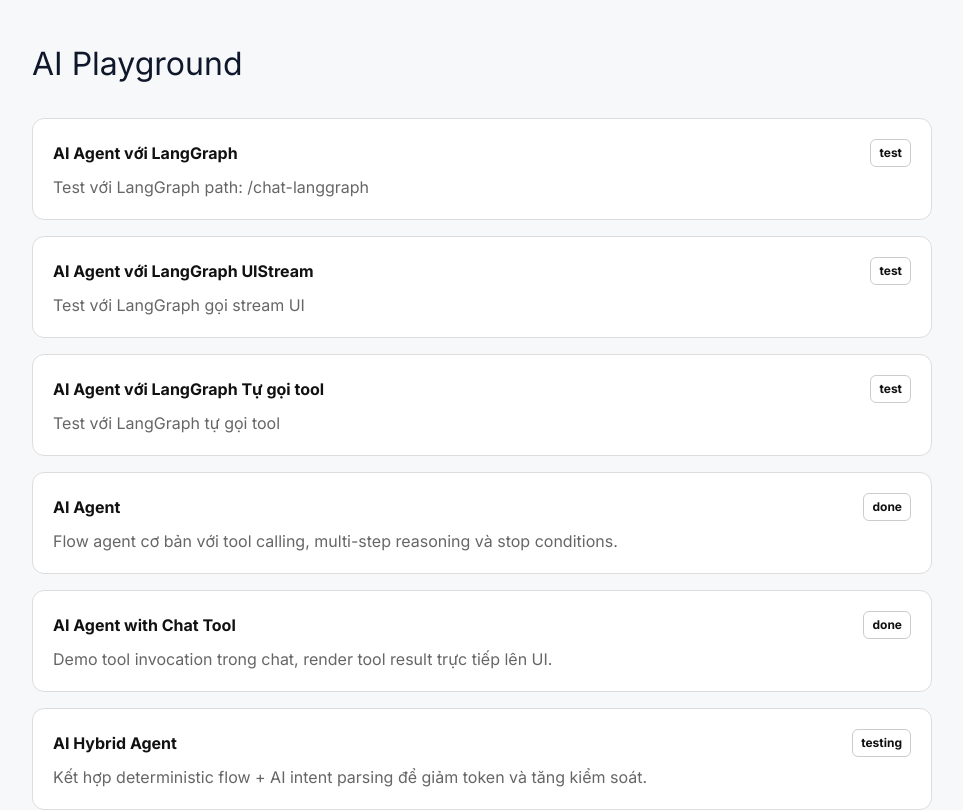
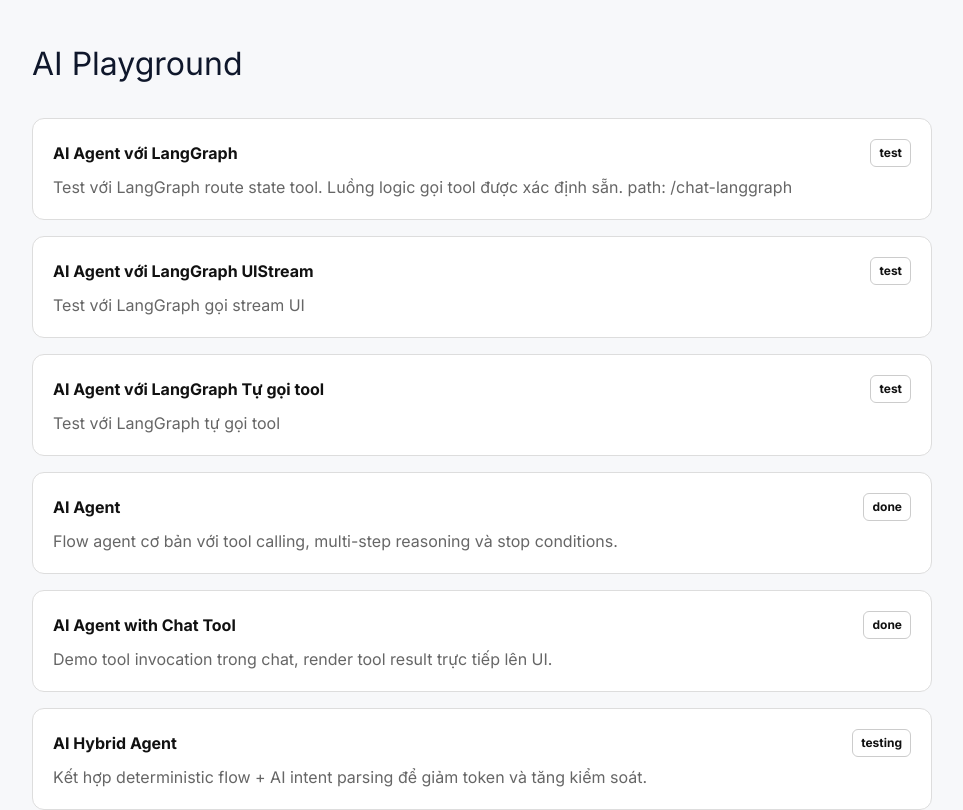
Before and after one commit to phxbinh/TrungNguyen, a Next.js app: page / in a window 1280 px wide. Shown: the top 810 px of the page, without its empty margins (8-971 px from the left). Built offline with nearby package versions, Linux system fonts and the light colour scheme.

Commit message:
Update page.tsx

```diff
--- a/src/app/page.tsx
+++ b/src/app/page.tsx
@@ -36,7 +36,9 @@ const routes = [
     href: '/chat-langgraph',
     title: 'AI Agent với LangGraph',
     summary:
-      'Test với LangGraph\npath: /chat-langgraph',
+      `Test với LangGraph route state tool.
+Luồng logic gọi tool được xác định sẵn.
+path: /chat-langgraph`,
     status: 'test',
   },
   {
```
